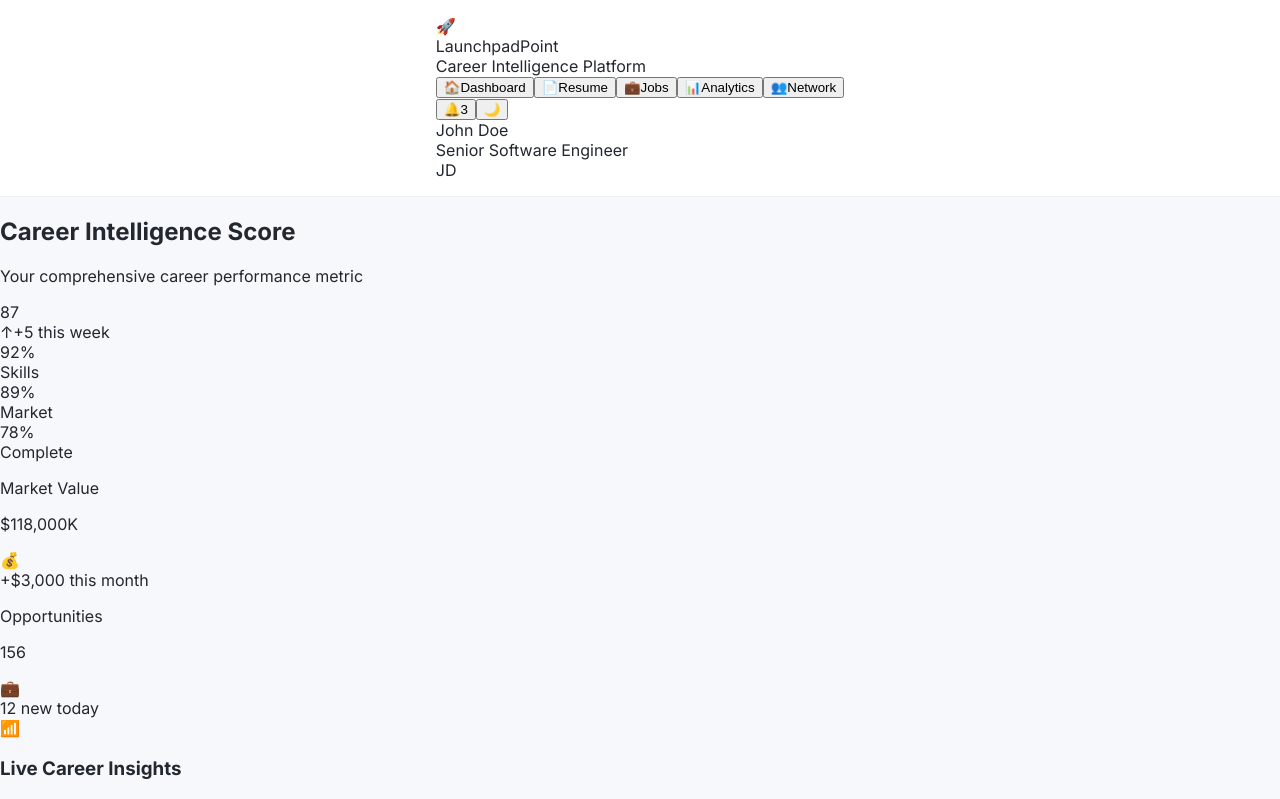
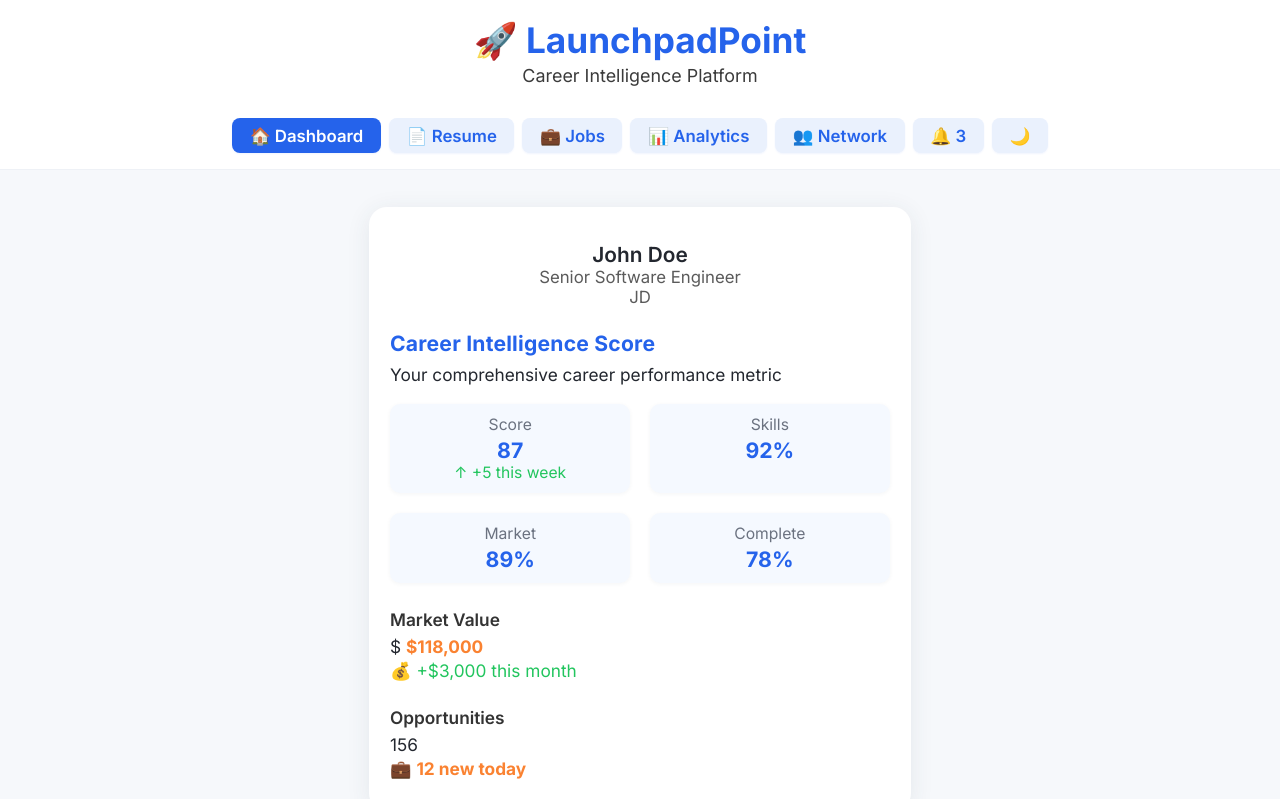
Before and after one commit to brehanderson-cloud/launchpadpoint-v2, a React (Create React App) app: page / in a window 1280 px wide. Shown: the top 799 px of the page. Built offline with nearby package versions, Linux system fonts and the light colour scheme.

Commit message:
Refactor App component layout and navigation

```diff
--- a/src/App.js
+++ b/src/App.js
@@ -1,39 +1,63 @@
-import React, { useState } from 'react';
-import Navigation from './components/Navigation';
-import DashboardPage from './pages/DashboardPage';
-import BuilderPage from './pages/BuilderPage';
-import JobsPage from './pages/JobsPage';
-import { UserProvider } from './contexts/UserContext';
-import { ResumeProvider } from './contexts/ResumeContext';
-import './App.css';
+import React from "react";
+import "./index.css";
 
 function App() {
-  const [currentPage, setCurrentPage] = useState('dashboard');
-  const [darkMode, setDarkMode] = useState(false);
-
   return (
-    <UserProvider>
-      <ResumeProvider>
-        <div className={`min-h-screen transition-colors duration-300 ${darkMode ? 'dark' : ''}`}>
-          <div className="bg-gradient-to-br from-indigo-50 via-purple-50 to-blue-100 dark:bg-gradient-to-br dark:from-gray-900 dark:via-slate-800 dark:to-indigo-900 text-gray-900 dark:text-white">
-            <Navigation
-              currentPage={currentPage}
-              setCurrentPage={setCurrentPage}
-              darkMode={darkMode}
-              setDarkMode={setDarkMode}
-            />
-
-            <main className="pt-20 pb-8 px-4 max-w-7xl mx-auto">
-              {currentPage === 'dashboard' && <DashboardPage />}
-              {currentPage === 'builder' && <BuilderPage />}
-              {currentPage === 'jobs' && <JobsPage />}
-              {currentPage === 'analytics' && <div className="text-center py-20"><h2 className="text-2xl font-bold">Analytics Dashboard Coming Soon</h2></div>}
-              {currentPage === 'network' && <div className="text-center py-20"><h2 className="text-2xl font-bold">Professional Network Coming Soon</h2></div>}
-            </main>
+    <div>
+      <header className="header">
+        <h1>🚀 LaunchpadPoint</h1>
+        <div className="desc">Career Intelligence Platform</div>
+      </header>
+      <nav>
+        <button className="nav-btn active">🏠 Dashboard</button>
+        <button className="nav-btn">📄 Resume</button>
+        <button className="nav-btn">💼 Jobs</button>
+        <button className="nav-btn">📊 Analytics</button>
+        <button className="nav-btn">👥 Network</button>
+        <button className="nav-btn">🔔 3</button>
+        <button className="nav-btn">🌙</button>
+      </nav>
+      <main className="main-content">
+        <div className="profile">
+          <div className="name">John Doe</div>
+          <div className="title">Senior Software Engineer</div>
+          <div className="title">JD</div>
+        </div>
+        <div className="career-score-title">Career Intelligence Score</div>
+        <div className="stat">Your comprehensive career performance metric</div>
+        <div className="metrics">
+          <div className="metric-card">
+            <div className="metric-label">Score</div>
+            <div className="metric-value">87</div>
+            <div className="metric-label" style={{color:"#22c55e"}}>↑ +5 this week</div>
+          </div>
+          <div className="metric-card">
+            <div className="metric-label">Skills</div>
+            <div className="metric-value">92%</div>
+          </div>
+          <div className="metric-card">
+            <div className="metric-label">Market</div>
+            <div className="metric-value">89%</div>
+          </div>
+          <div className="metric-card">
+            <div className="metric-label">Complete</div>
+            <div className="metric-value">78%</div>
           </div>
         </div>
-      </ResumeProvider>
-    </UserProvider>
+        <div className="section-title">Market Value</div>
+        <div className="stat">
+          <span role="img" aria-label="money">$</span> <span className="highlight">$118,000</span>
+        </div>
+        <div className="stat" style={{color:"#22c55e"}}>
+          <span role="img" aria-label="growth">💰</span> +$3,000 this month
+        </div>
+        <div className="section-title">Opportunities</div>
+        <div className="stat">156</div>
+        <div className="stat">
+          <span role="img" aria-label="briefcase">💼</span> <span className="highlight">12 new today</span>
+        </div>
+      </main>
+    </div>
   );
 }
 
```
